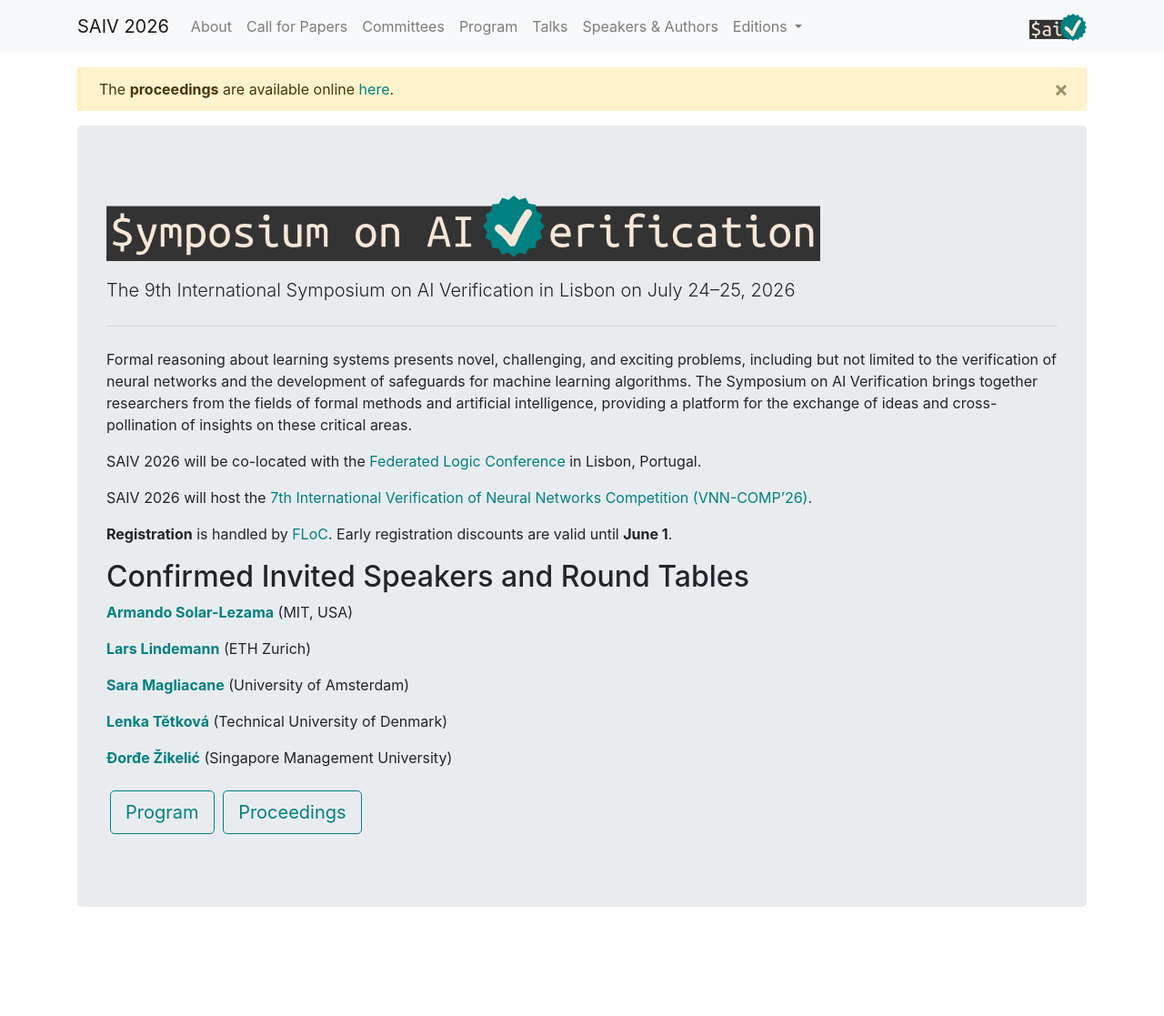
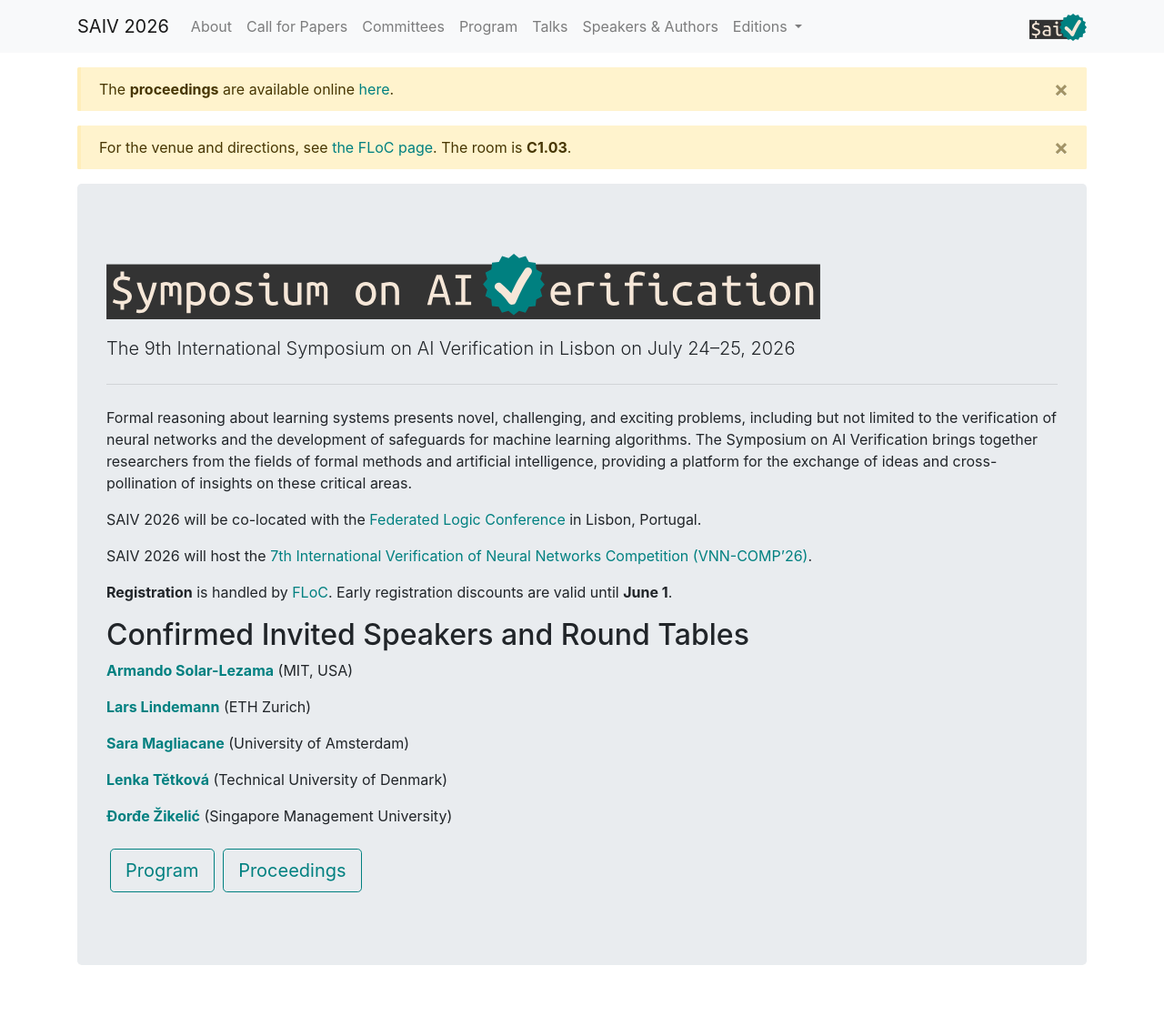
Before and after one commit to SAIV-conference/2026, a Jekyll site: the page built from index.md, in a window 1280 px wide. Shown: the whole page at 91% size. Built offline with Jekyll 4.4.1, drawn with Linux system fonts in a browser that asks for light colours; before the commit the page ends 1053 px from its top, so only the background shows below that.

Commit message:
venue & room

```diff
--- a/_config.yml
+++ b/_config.yml
@@ -161,6 +161,9 @@ conference:
     - text: The **proceedings** are available online [here](https://link.springer.com/book/9783032323569).
       color: warning
       main_only: true
+    - text: For the venue and directions, see [the FLoC page](https://www.floc26.org/venue). The room is **C1.03**.
+      color: warning
+      main_only: true
 
   # Live indications
   #live:
```
